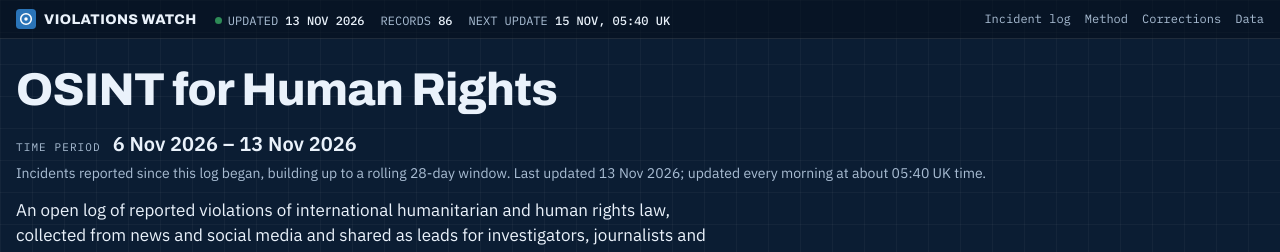
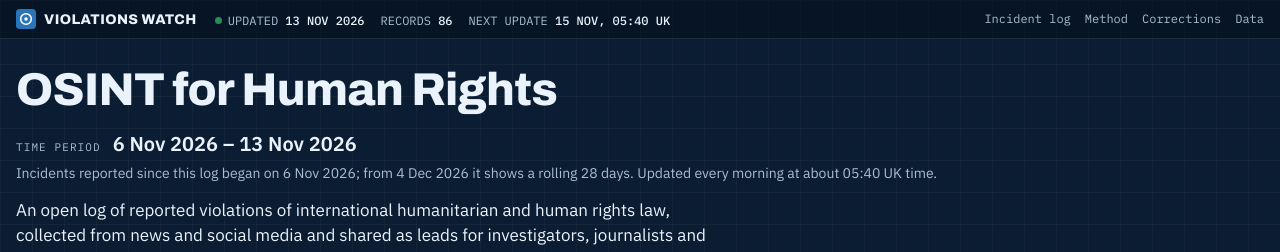
Before and after one commit to ViolationsWatch/site, a plain HTML site: page index.html in a window 1280 px wide. Shown: the top 252 px of the page. Drawn offline with nearby package versions, Linux system fonts and the light colour scheme.

Commit message:
Time period: rolling 28 days up to the last update
Co-Authored-By: Claude Opus 5.5 <noreply@anthropic.com>
Claude-Session: https://claude.ai/code/session_01UfSk8uC8pMJbvuHFEfaD2U

```diff
--- a/index.html
+++ b/index.html
@@ -642,10 +642,12 @@ footer { margin-top: 28px; border-top: 1px solid var(--line); padding-block: 16p
     { const now = new Date(); const p = Object.fromEntries(new Intl.DateTimeFormat('en-GB', {timeZone: 'Europe/London', year: 'numeric', month: '2-digit', day: '2-digit', hour: '2-digit', minute: '2-digit', hourCycle: 'h23'}).formatToParts(now).map((x) => [x.type, x.value]));
       const day = new Date(Date.UTC(+p.year, +p.month - 1, +p.day)); if (+p.hour * 60 + +p.minute >= 5 * 60 + 40) day.setUTCDate(day.getUTCDate() + 1);
       $('s-next').textContent = fds(day).toUpperCase() + ', 05:40 UK'; }
-    if (data.window) $('foot').textContent = 'Data covers reports from ' + data.window + '.';
-    $('p-win').textContent = data.window || 'Not available';
-    const ds = rows.map((r) => r.first_reported).filter(Boolean).sort(); const days = ds.length && data.updated ? (new Date(data.updated) - new Date(ds[0])) / 864e5 : 28;
-    $('p-note').textContent = days < 27 ? 'Incidents reported since this log began, building up to a rolling 28-day window. Last updated ' + fd(data.updated) + '; updated every morning at about 05:40 UK time.' : 'Incidents reported in the 28 days up to ' + fd(data.updated) + '. Updated every morning at about 05:40 UK time.';
+    // Time period: the rolling 28 days up to the last update, starting no earlier than the day the log began
+    const LOG_START = Date.UTC(2026, 10, 6), up = new Date(data.updated || Date.now());
+    const start = new Date(Math.max(LOG_START, up.getTime() - 28 * 864e5)), building = start.getTime() === LOG_START && up.getTime() - LOG_START < 28 * 864e5;
+    const win = fd(start) + ' – ' + fd(up);
+    $('p-win').textContent = win; $('foot').textContent = 'Data covers incidents reported ' + win + '.';
+    $('p-note').textContent = (building ? 'Incidents reported since this log began on ' + fd(start) + '; from ' + fd(new Date(LOG_START + 28 * 864e5)) + ' it shows a rolling 28 days.' : 'Incidents reported in the 28 days up to the last update.') + ' Updated every morning at about 05:40 UK time.';
     $('fl').append(...[...new Set(rows.map((r) => r.location))].sort().map((x) => new Option(short(x), x)));
     $('ft').append(...[...new Set(rows.flatMap((r) => r.types))].sort().map((x) => new Option(x)));
     const subC = d3.rollups(rows.filter((r) => r.subregion), (v) => new Set(v.map((r) => r.subregion)).size, (r) => r.location).filter((x) => x[1] > 1).map((x) => x[0]).sort((a, b) => rows.filter((r) => r.location === b).length - rows.filter((r) => r.location === a).length);
```
